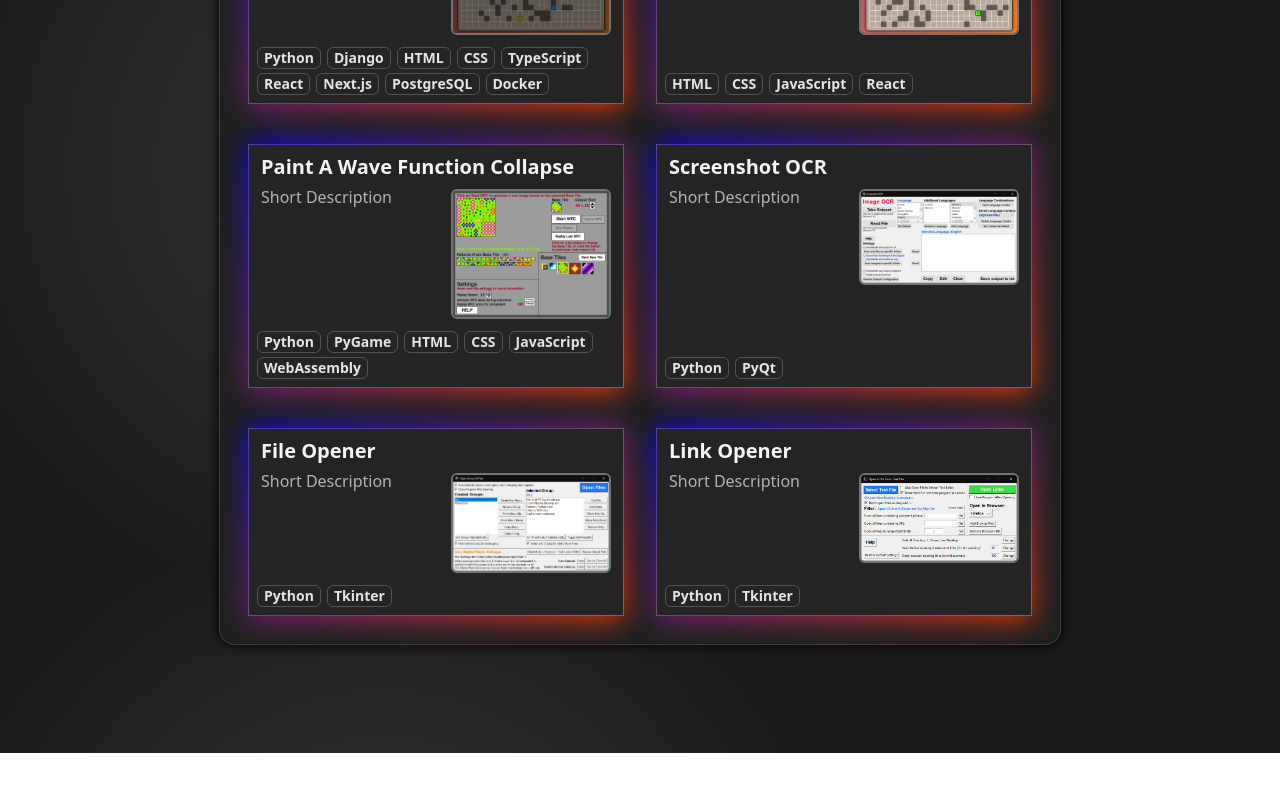
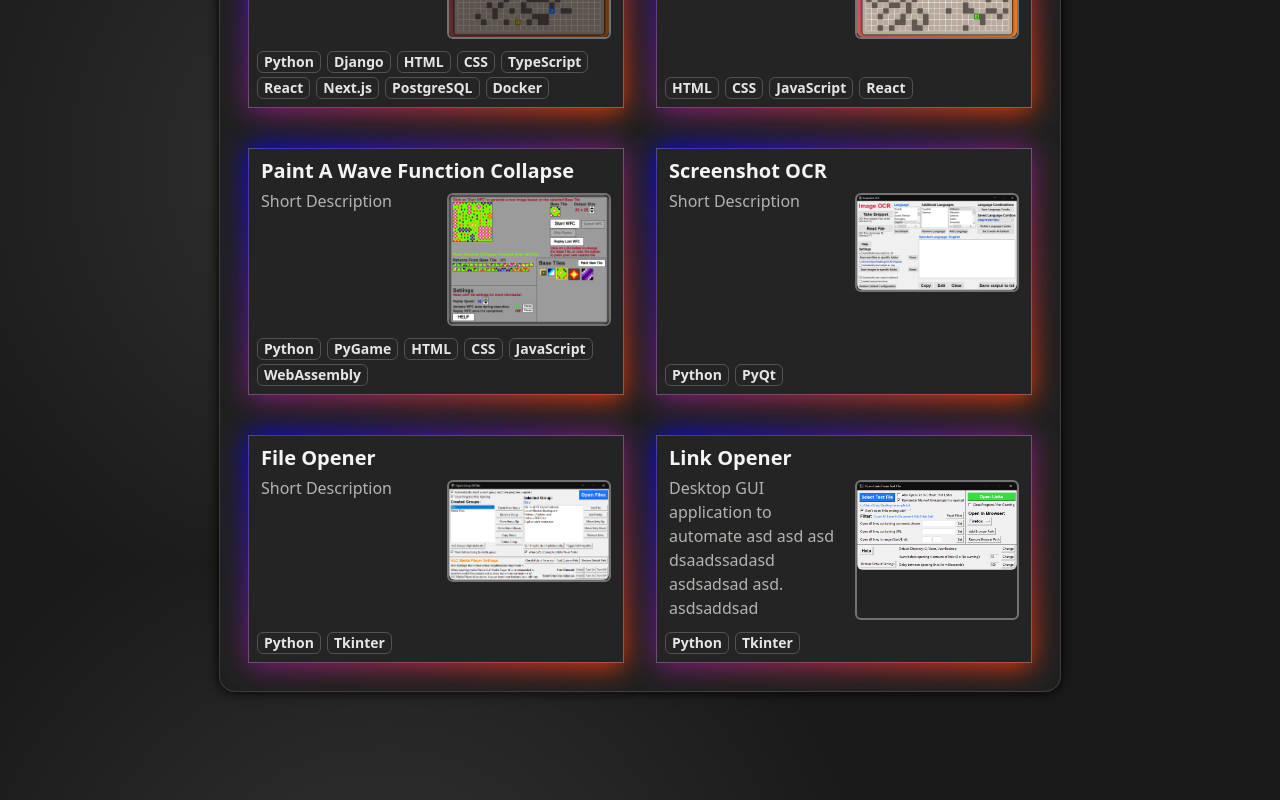
Before and after one commit to vik-ma/portfolio, a Next.js app: page / in a window 1280 px wide. Shown: the part 1035-1835 px from the top of the page. Before the commit the page ends 1788 px from the top, so only its background shows below. Built offline with nearby package versions, Linux system fonts and the light colour scheme.

Commit message:
Added max width to project-short-desc

```diff
--- a/app/ProjectsInfo.tsx
+++ b/app/ProjectsInfo.tsx
@@ -61,7 +61,7 @@ export const ProjectsInfo = {
   },
   "link-opener": {
     name: "Link Opener",
-    shortDescription: "Short Description",
+    shortDescription: "Desktop GUI application to automate asd asd asd dsaadssadasd asdsadsad asd. asdsaddsad",
     fullDescription: "Link Opener Description",
     cssId: "project-link-opener",
     cssGradient: "bg-gradient-to-r from-rose-600 to-yellow-400",
--- a/app/components/ProjectsSection.tsx
+++ b/app/components/ProjectsSection.tsx
@@ -18,12 +18,12 @@ export default function ProjectsSection() {
                       {value.name}
                     </h3>
                     <div className="flex flex-row justify-between mt-1 mb-2">
-                      <p className="project-short-desc">
+                      <p className="project-short-desc max-w-[50%]">
                         {value.shortDescription}
                       </p>
-                      <div className="mt-1">
+                      <div className="mt-1 rounded-md border-2 border-neutral-500">
                         <Image
-                          className="object-fill rounded-md border-2 border-neutral-500"
+                          className="object-fill rounded-md"
                           src={value.previewImgSrc}
                           alt={`${value.name} Preview Image`}
                           width="160"
```
